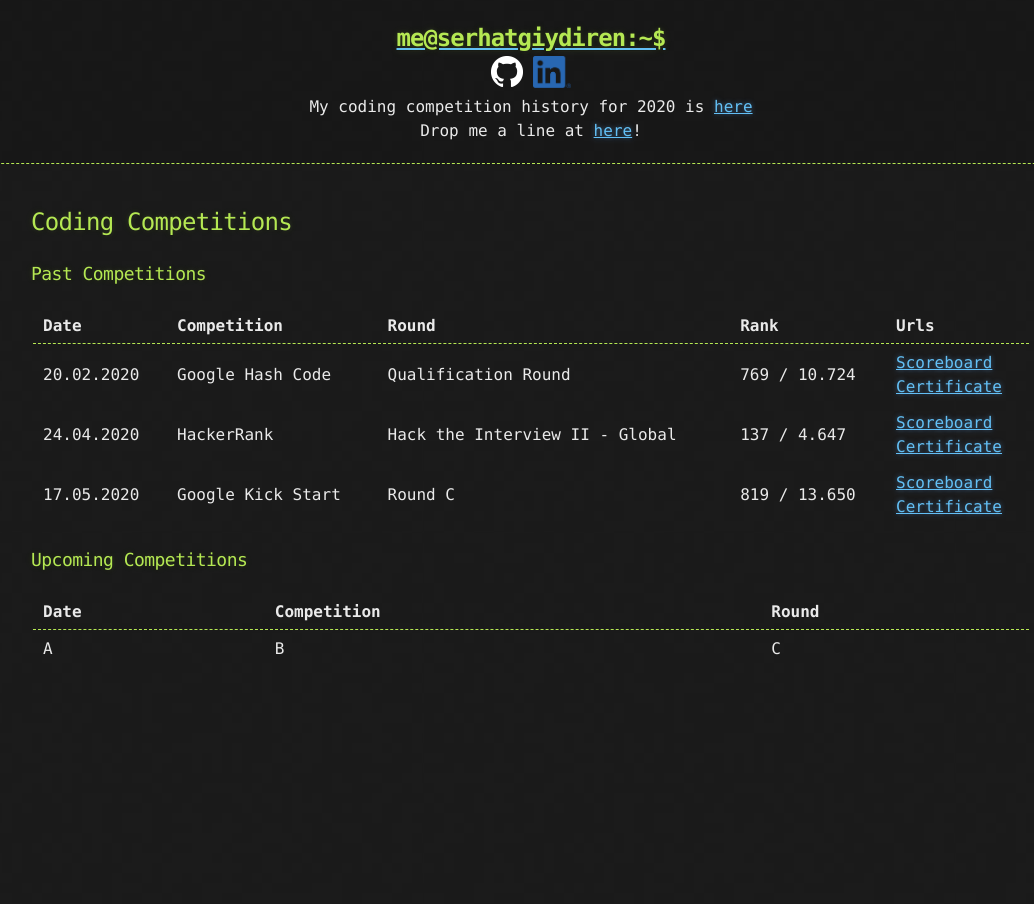
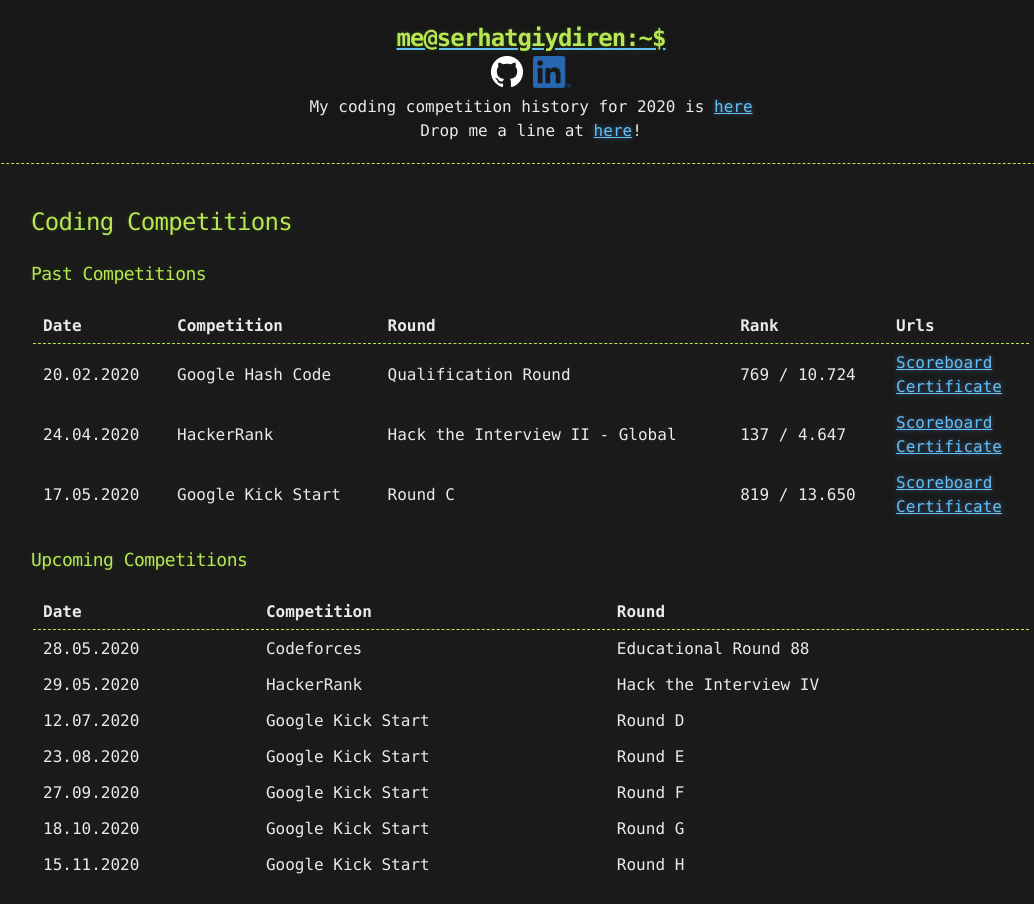
Before and after one commit to goodHunter27/serhatgiydiren.github.io, a Jekyll site: the page built from _posts/2020-01-07-coding-competitions.md, in a window 1280 px wide. Shown: the whole page, without its empty margins (109-1143 px from the left). Built offline with Jekyll 4.4.1, drawn with Linux system fonts in a browser that asks for light colours.

Commit message:
Update 2020-01-07-coding-competitions.md

```diff
--- a/_posts/2020-01-07-coding-competitions.md
+++ b/_posts/2020-01-07-coding-competitions.md
@@ -15,4 +15,10 @@
 
 Date | Competition | Round
 ------------ | ------------- | -------------
-A | B | C
+28.05.2020 | Codeforces | Educational Round 88
+29.05.2020 | HackerRank | Hack the Interview IV
+12.07.2020 | Google Kick Start | Round D
+23.08.2020 | Google Kick Start | Round E
+27.09.2020 | Google Kick Start | Round F
+18.10.2020 | Google Kick Start | Round G
+15.11.2020 | Google Kick Start | Round H
```
